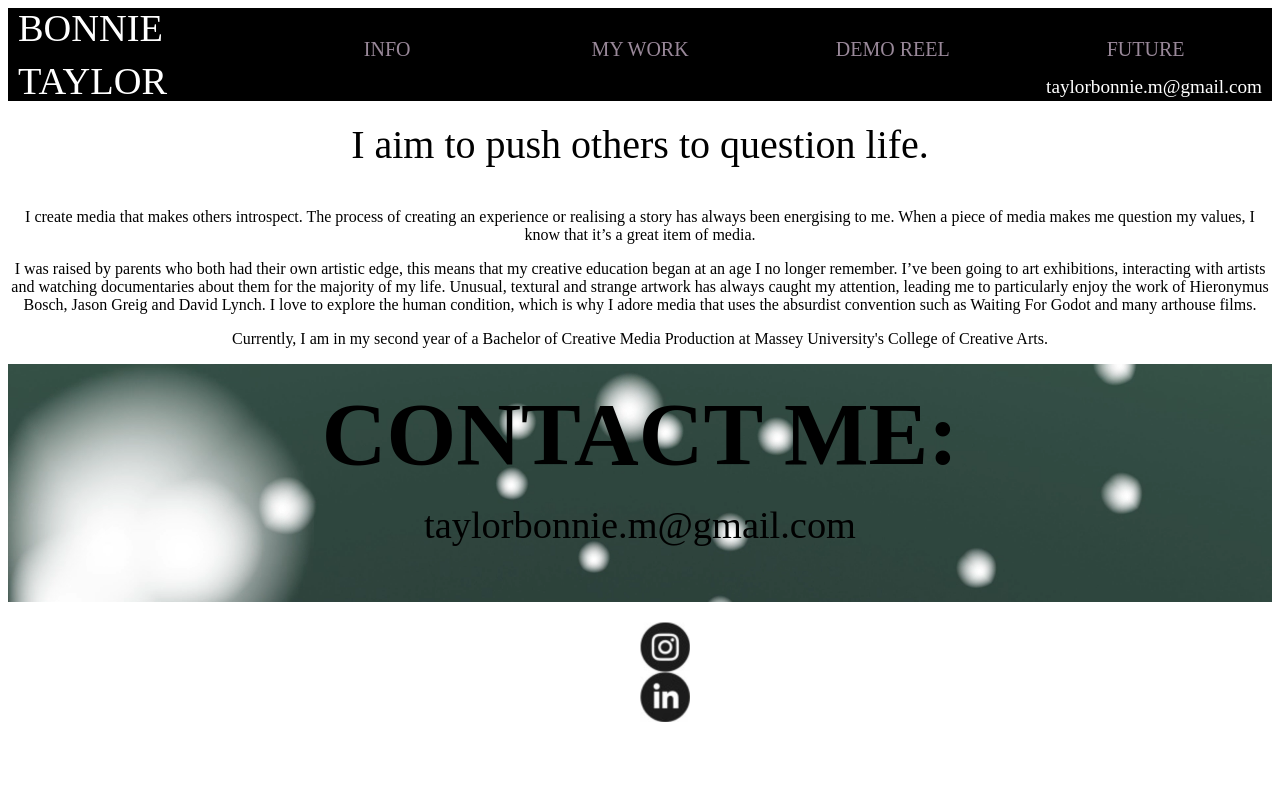
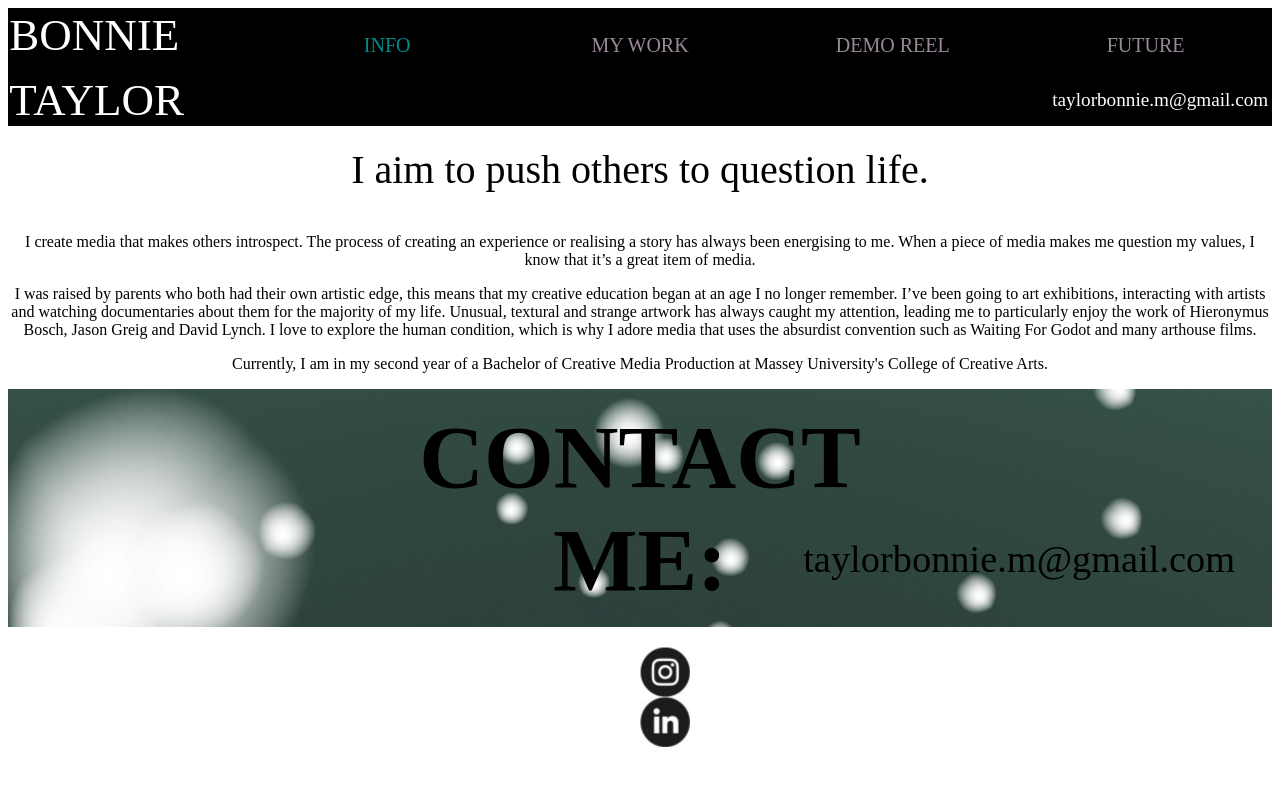
Before and after one commit to btaylor-mediartist/portfolio, a plain HTML site: page Info.html in a window 1280 px wide. Drawn offline with Linux system fonts and the light colour scheme.

Commit message:
Add files via upload

```diff
--- a/Info.html
+++ b/Info.html
@@ -22,7 +22,11 @@
         .contactheading {
 
             font-size: 7vw;
-            margin: 18;
+            position: absolute;
+            margin: 0px;
+              top: 50%;
+              left: 50%;
+              transform: translate(-50%, -50%);
 
         }
 
@@ -30,17 +34,13 @@
             font-size: 3vw;
             color: black;
             margin: 0;
+            margin-top: 4vw;
+            position: absolute;
+          top: 50%;
+          left: 80%;
+          transform: translate(-50%, -50%);
         }
 
-        .alignleft {
-            text-align: left;
-            font-size: 30px;
-            line-height: 35px;
-            padding-bottom: 0px;
-            padding-left: 150px;
-            margin: 0px;
-            color: white;
-        }
 
 
         div.header {
@@ -70,7 +70,7 @@
             }
 
             a:active {
-              color: darkblue;
+              color: #008B8B;
               background-color: transparent;
               text-decoration: underline;
             }
@@ -86,7 +86,8 @@
         .box {
 
             position: relative;
-            display: inline-block;
+            color: black;
+            text-align: center;
         }
 
         .box .text {
@@ -130,27 +131,19 @@
           font-size: 20px;
           /*line-height: 35px;*/
           margin: 0px;
-          padding-top: 30;
+          padding-top: 2vw;
+            padding-bottom: 0px;
 
 
-        }
-
-
-        .alignleft {
-            text-align: left;
-            font-size: 3vw;
-            line-height: 20px;
-            padding: 10px;
-            margin: 0px;
-            color: white;
         }
 
         .subheadingemail {
             font-size: 1.5vw;
             color: white;
-            margin-top: 15;
-            margin-bottom: 0;
-            padding-right: 10;
+            margin: 0px;
+            margin-top: 2.2vw;
+            padding: 0px;
+            padding-right: 0.3vw;;
             text-align: right;
 
         }
@@ -168,7 +161,54 @@
           color: white;
 
             }
+        .alignleft {
+            text-align: left;
+            font-size: 45;
+            padding-left: 0.1vw;
+            padding-top: 0.1vw;
+            padding-bottom: 0px;
+            padding-right: 3vw;
+            margin: 0px;
+            color: white;
+        }
 
+        .alignleft2 {
+            text-align: left;
+            font-size: 45;
+            margin: 0px;
+            padding: 1vw;
+            padding-left: 0.1vw;
+            padding-bottom: 0px;
+            padding-right: 3vw;
+            color: white;
+        }
+        .column3 {
+          float: left;
+          width: 50%;
+          padding: 0px;
+            margin: 0px;
+        }
+
+        /* Clearfix (clear floats) */
+        .row3::after {
+          content: "";
+          clear: both;
+          display: table;
+        }
+
+        .column4 {
+          float: left;
+          width: 100%;
+          padding: 0px;
+            margin: 0px;
+        }
+
+        /* Clearfix (clear floats) */
+        .row4::after {
+          content: "";
+          clear: both;
+          display: table;
+        }
     </style>
 
 </head>
@@ -184,7 +224,7 @@
                         <p class="alignleft">BONNIE</p>
                     </div>
                     <div class="column">
-                        <p class="headerlinks"><a href="Info.html">INFO </a>
+                        <p class="headerlinks"><a href="Info.html" style="color:#008b8b">INFO </a>
                     </div>
                     <div class="column">
                         <p class="headerlinks"><a href="mywork.html">MY WORK</a></p>
@@ -196,20 +236,11 @@
                         <p class="headerlinks"><a href="future.html">FUTURE</a></p>
                     </div>
                 </div>
-                <div class="row">
-                    <div class="column">
-                        <p class="alignleft">TAYLOR</p>
+                <div class="row3">
+                    <div class="column3">
+                        <p class="alignleft2">TAYLOR</p>
                     </div>
-                    <div class="column">
-                        <p class="blank">taylorbonnie.m@gmail.com</p>
-                    </div>
-                    <div class="column">
-                        <p class="blank">taylorbonnie.m@gmail.com</p>
-                    </div>
-                    <div class="column">
-                        <p class="blank">taylorbonnie.m@gmail.com</p>
-                    </div>
-                    <div class="column">
+                    <div class="column3">
                         <p class="subheadingemail">taylorbonnie.m@gmail.com</p>
                     </div>
                 </div>
@@ -232,12 +263,24 @@
         </div>
 
         <div class="box">
+
+            <div class="row3">
+
+                <div class="column4">
                     <img src="Backing_Stillsmaller.png" alt="Space Background" class="responsive">
-            <div class="text">
+                </div>
+                <div class="column3">
+
                     <p class="contactheading"><b>CONTACT ME:</b></p>
+                </div>
+                <div class="column3">
                     <p class="subemail">taylorbonnie.m@gmail.com</p>
                 </div>
             </div>
+        </div>
+
+            <div class="row4">
+                <div class="column4">
 
                 <div class="image">
                     <a href="https://www.instagram.com/btaylor_mediartist/"><img src="instagram_logo.png"></a>
@@ -245,6 +288,11 @@
                     <a href="https://www.linkedin.com/in/bonnie-taylor-4441591a7/"><img src="linkedin_logo.png"></a>
 
                 </div>
+                </div>
+            </div>
+
+
+
 
     </body>
 
```
Also changed, not shown: demoreel.html (+49 -33 lines), future.html (+46 -23 lines), mywork.html (+52 -37 lines). Lines whose indentation alone changed are shown as unchanged.
